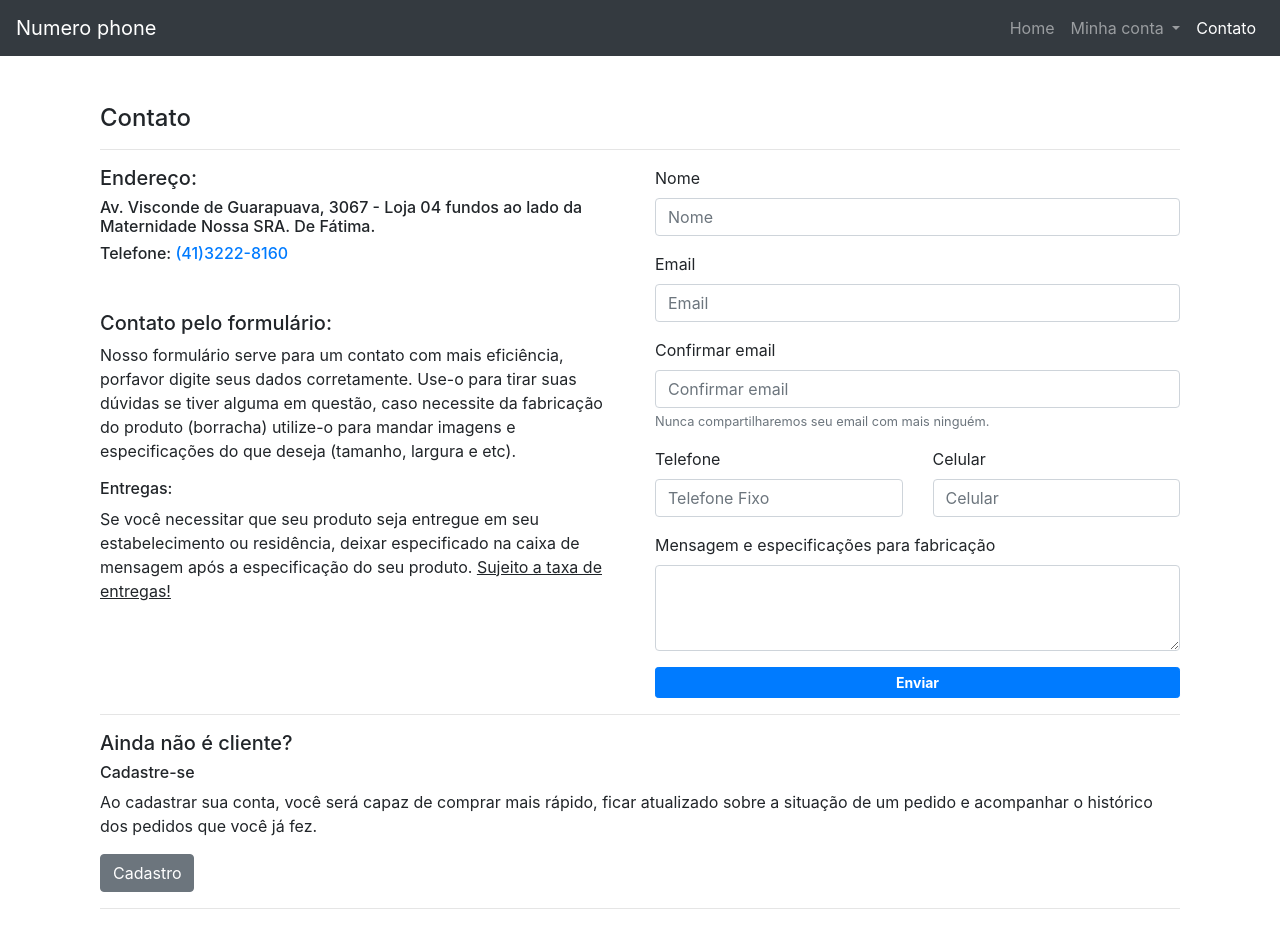
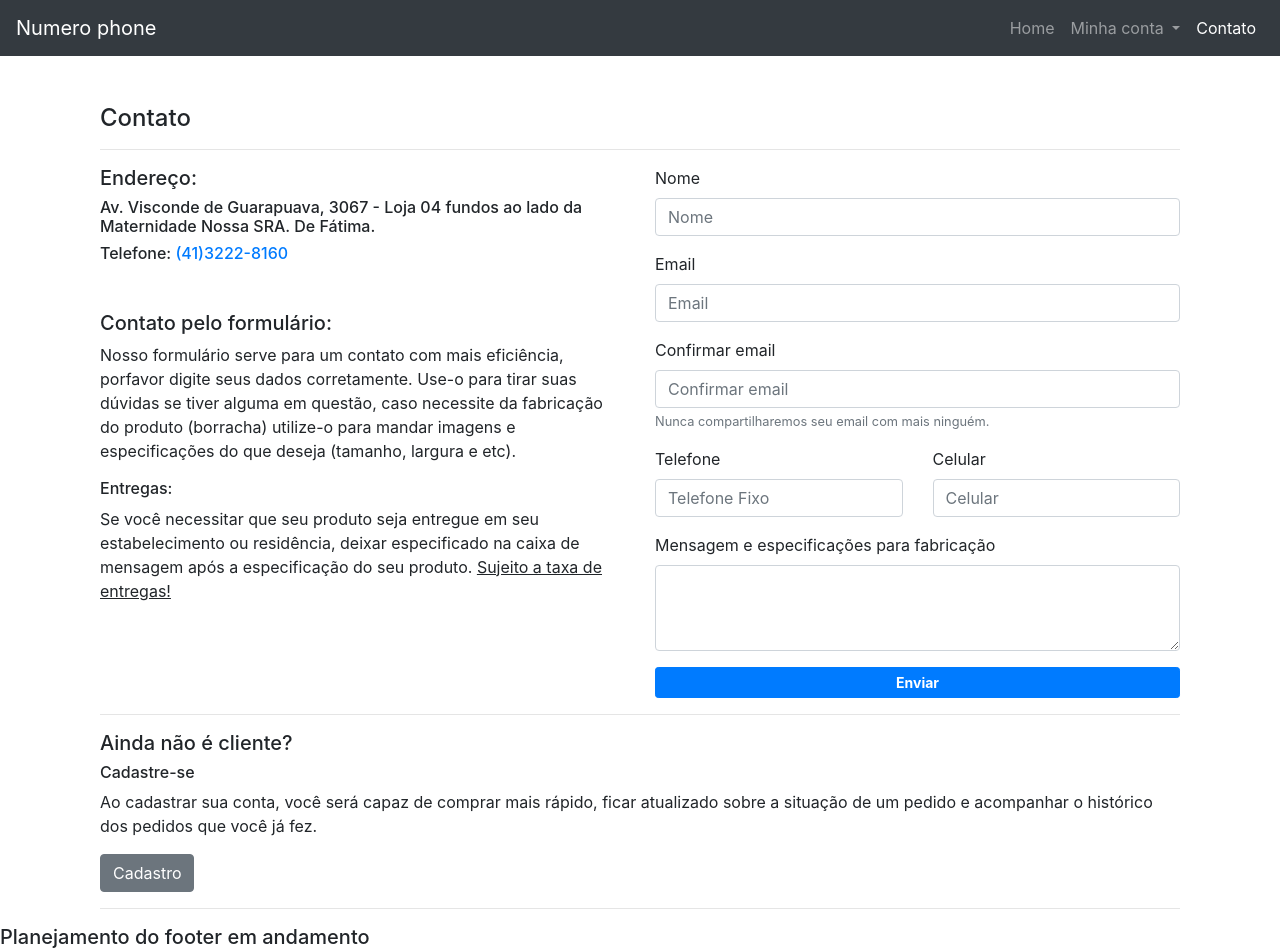
Before and after one commit to teoshg/TRBsite, an Angular app: page /contato in a window 1280 px wide. Shown: the top 952 px of the page. Before the commit the page ends 925 px from the top, so only its background shows below. Built offline with nearby package versions, Linux system fonts and the light colour scheme.

Commit message:
footer planejamento

```diff
--- a/src/app/app.component.html
+++ b/src/app/app.component.html
@@ -33,3 +33,9 @@
 <div class="container">
   <router-outlet></router-outlet>
 </div>
+
+<footer>
+  <h5>
+    Planejamento do footer em andamento
+  </h5>
+</footer>
```
